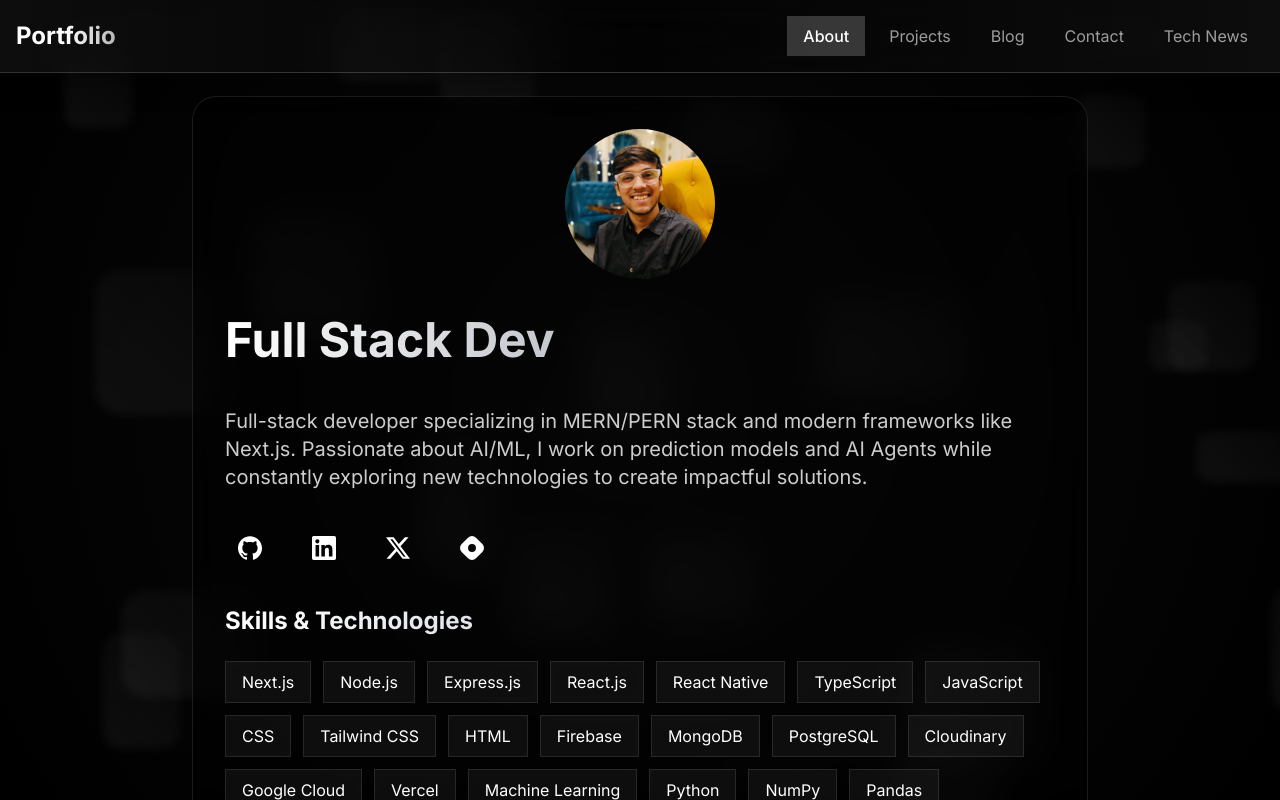
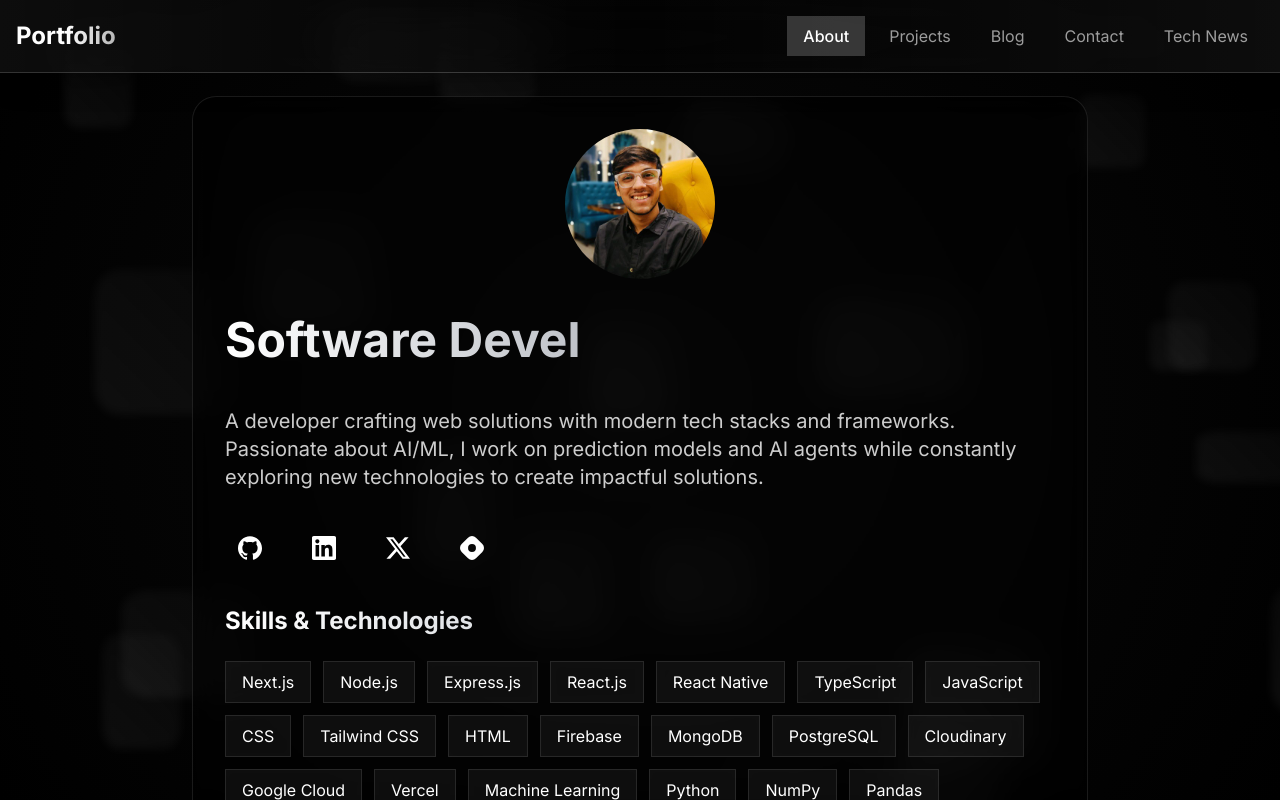
Before and after one commit to harshhh28/Portfolio, a Next.js app: page / in a window 1280 px wide. Shown: the top 800 px of the page. Built offline with nearby package versions, Linux system fonts and the light colour scheme.

Commit message:
refactor(about): update personal description and typing animation

```diff
--- a/src/app/page.tsx
+++ b/src/app/page.tsx
@@ -223,13 +223,14 @@ export default function About() {
                   1000,
                   "",
                   100,
-                  "Full Stack Developer",
+                  "Software Developer",
                   1000,
                   "",
                   100,
                   "Creative Blogger",
                   1000,
                   "",
+
                   100,
                   "Lifelong Learner",
                   1000,
@@ -242,10 +243,10 @@ export default function About() {
             </h1>
 
             <p className="text-lg sm:text-xl text-white/80 leading-relaxed transform transition-all duration-300 group-hover:text-white/90">
-              Full-stack developer specializing in MERN/PERN stack and modern
-              frameworks like Next.js. Passionate about AI/ML, I work on
-              prediction models and AI Agents while constantly exploring new
-              technologies to create impactful solutions.
+              A developer crafting web solutions with modern tech stacks and
+              frameworks. Passionate about AI/ML, I work on prediction models
+              and AI agents while constantly exploring new technologies to
+              create impactful solutions.
             </p>
 
             <div className="flex gap-4 sm:gap-6 items-center">
```
